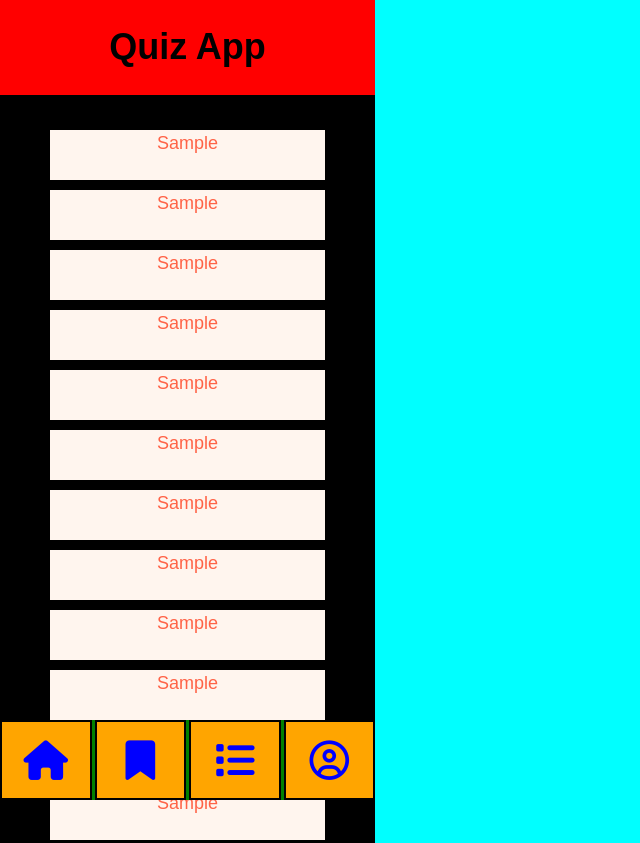
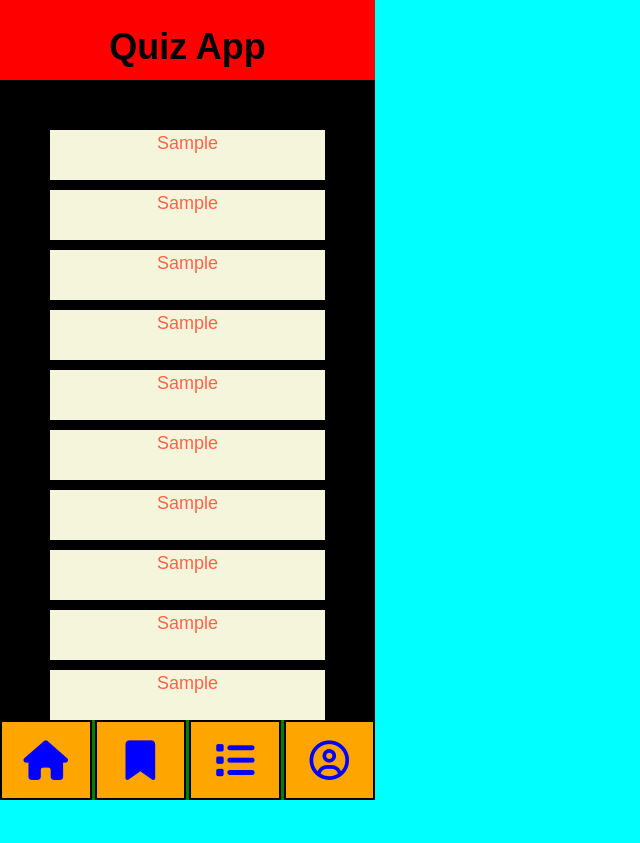
Before and after one commit to hugh-burgess/quiz-app-hugh, a website: page index.html in a window 1280 px wide. Shown: the top 843 px of the page, without its empty margins (0-640 px from the left). After the commit the page ends 800 px from the top, so only its background shows below. Drawn offline with Linux system fonts and the light colour scheme.

Commit message:
fixed header/footer
removed header/footer fixed positions, and replaced that issue with height:100vh; in the grid layout

```diff
--- a/styles/_base.css
+++ b/styles/_base.css
@@ -27,7 +27,8 @@ button {
   display: grid;
   grid-template-rows: [header] 80px [main] auto [footer] 80px;
   grid-template-columns: [width] 375px;
-  margin: 0 auto;
+  /* margin: 0 auto; */
+  height: 100vh;
   min-width: 100vw;
   max-width: 60vw;
   min-height: 100vh;
@@ -40,7 +41,6 @@ button {
   text-align: center;
   top: 0;
   width: 375px;
-  position: fixed;
 }
 
 .grid-main {
@@ -64,13 +64,12 @@ button {
 .content-box {
   height: 50px;
   width: 100%;
-  background-color: seashell;
+  background-color: beige;
   text-align: center;
 }
 
 /* targetting button class */
 .footer {
-  position: fixed;
   bottom: 0;
   background-color: green;
   grid-row: footer;
```
